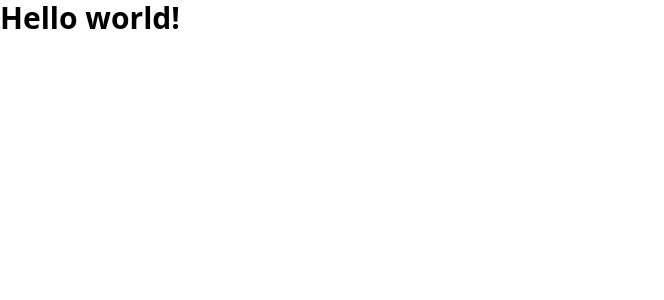
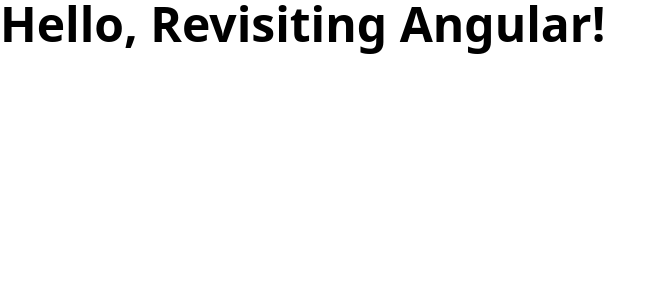
Before and after one commit to Justin-Bento/revisiting-angular, an Angular app: page / in a window 1280 px wide. Shown: the top 300 px of the page, without its empty margins (0-664 px from the left). Built offline with nearby package versions, Linux system fonts and the light colour scheme.

Commit message:
Updated base component

```diff
--- a/src/app/app.component.html
+++ b/src/app/app.component.html
@@ -1,5 +1,7 @@
 <main class="container mx-auto">
-  <h1 class="text-3xl font-bold">Hello world!</h1>
+  <h1 class="scroll-m-20 text-4xl font-semibold tracking-normal lg:text-5xl">
+    Hello, {{ title }}!
+  </h1>
 </main>
 
 <router-outlet />
--- a/src/app/app.component.ts
+++ b/src/app/app.component.ts
@@ -5,8 +5,8 @@
   selector: 'app-root',
   imports: [RouterOutlet],
   templateUrl: './app.component.html',
-  styleUrl: './app.component.scss'
+  styleUrl: './app.component.scss',
 })
 export class AppComponent {
-  title = 'revisiting-angular';
+  title = 'Revisiting Angular';
 }
```
